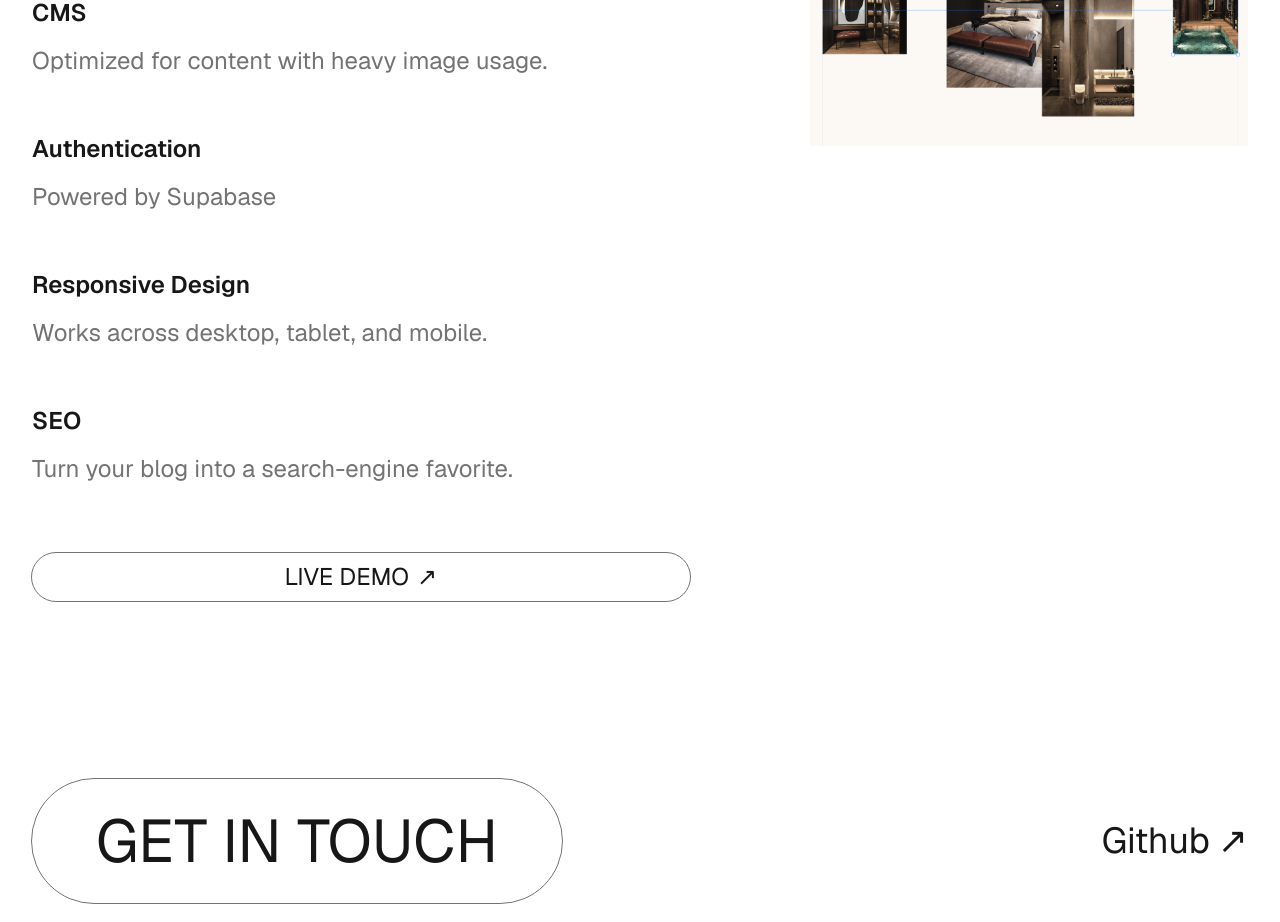
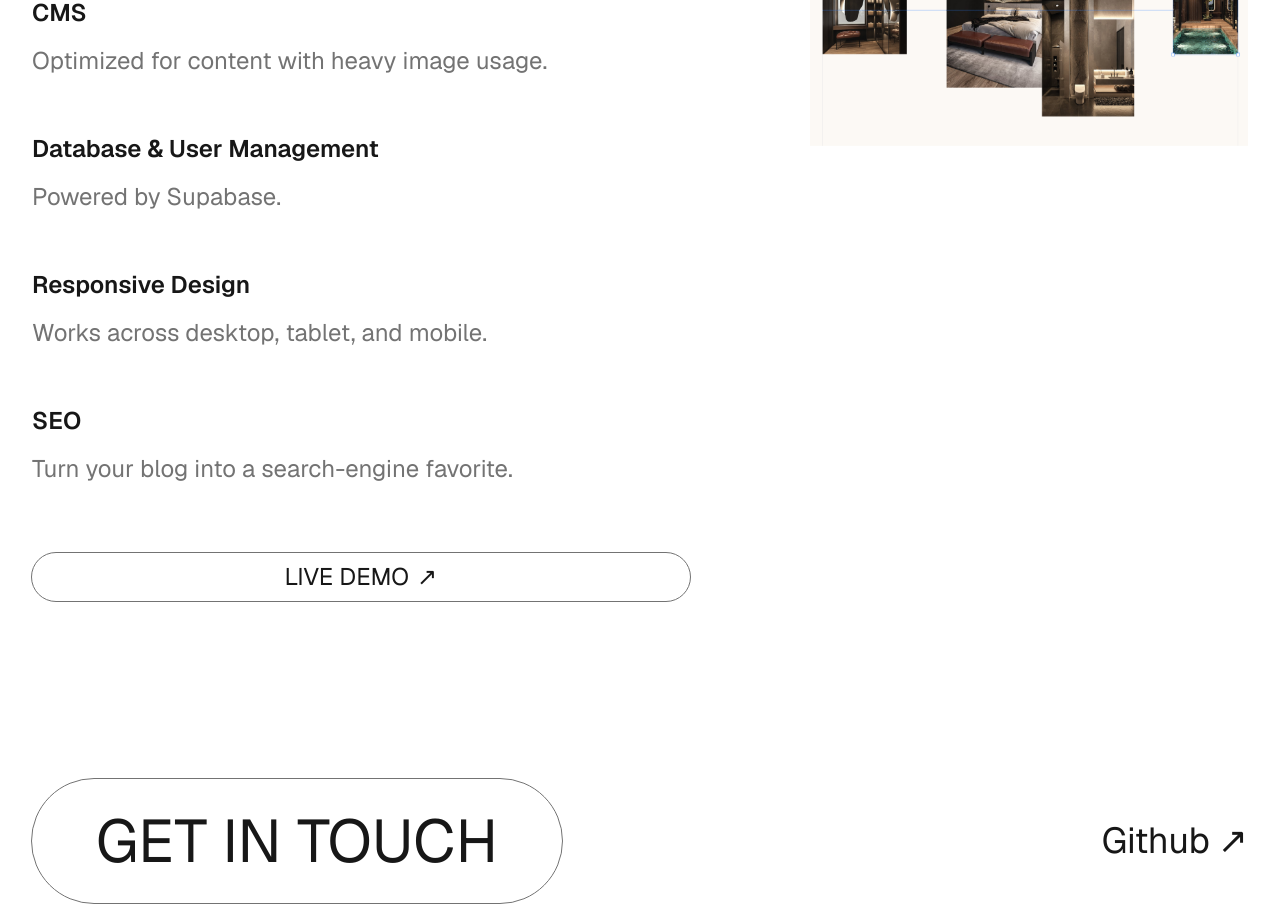
Before and after one commit to edjulsin/edjulsin, a Next.js app: page /projects/katt in a window 1280 px wide. Shown: the part 880-1802 px from the top of the page. Built offline with nearby package versions, Linux system fonts and the light colour scheme.

Commit message:
change katt features

```diff
--- a/data/projects.ts
+++ b/data/projects.ts
@@ -23,8 +23,8 @@ const projects: Project[] = [
 				description: 'Optimized for content with heavy image usage.',
 			},
 			{
-				title: 'Authentication',
-				description: 'Powered by Supabase',
+				title: 'Database & User Management',
+				description: 'Powered by Supabase.',
 			},
 			{
 				title: 'Responsive design',
```
